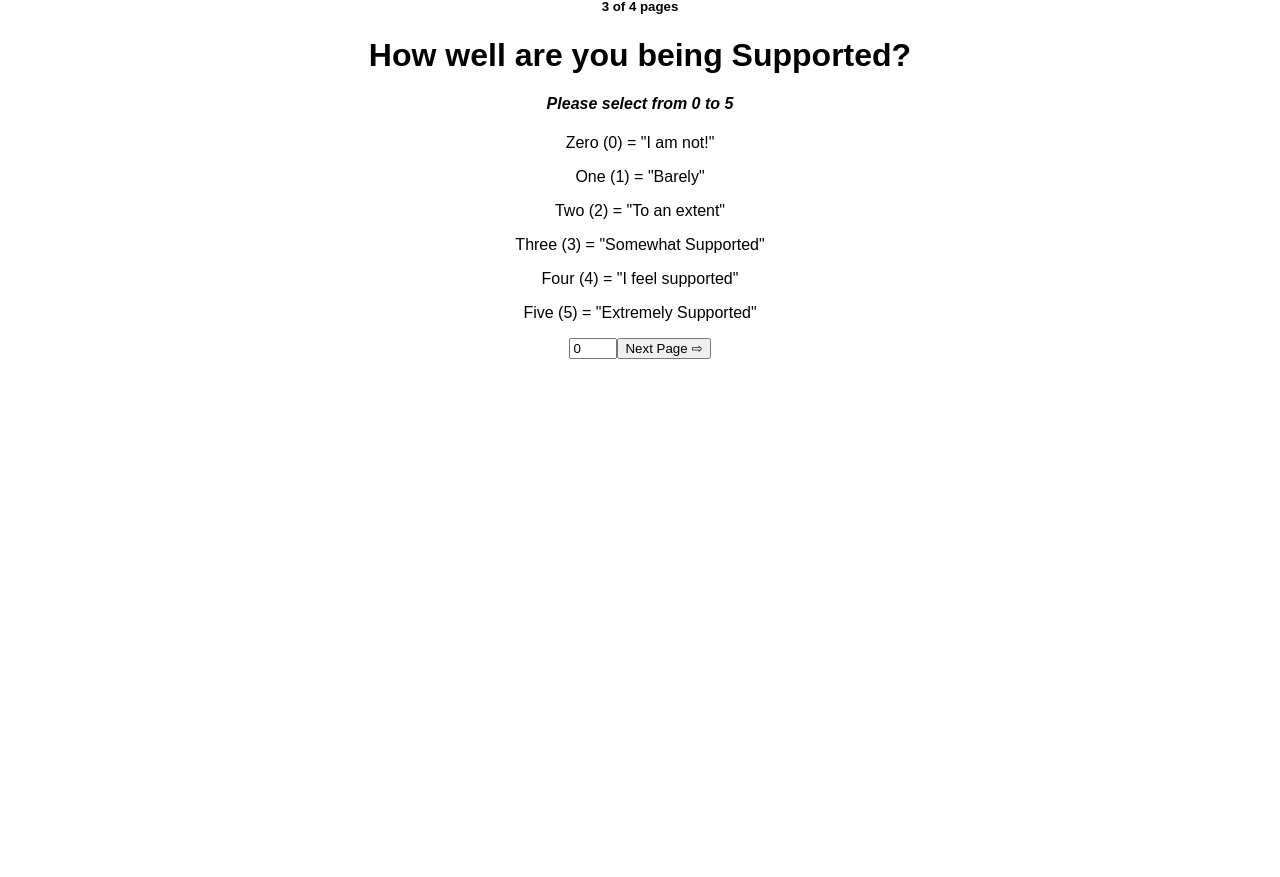
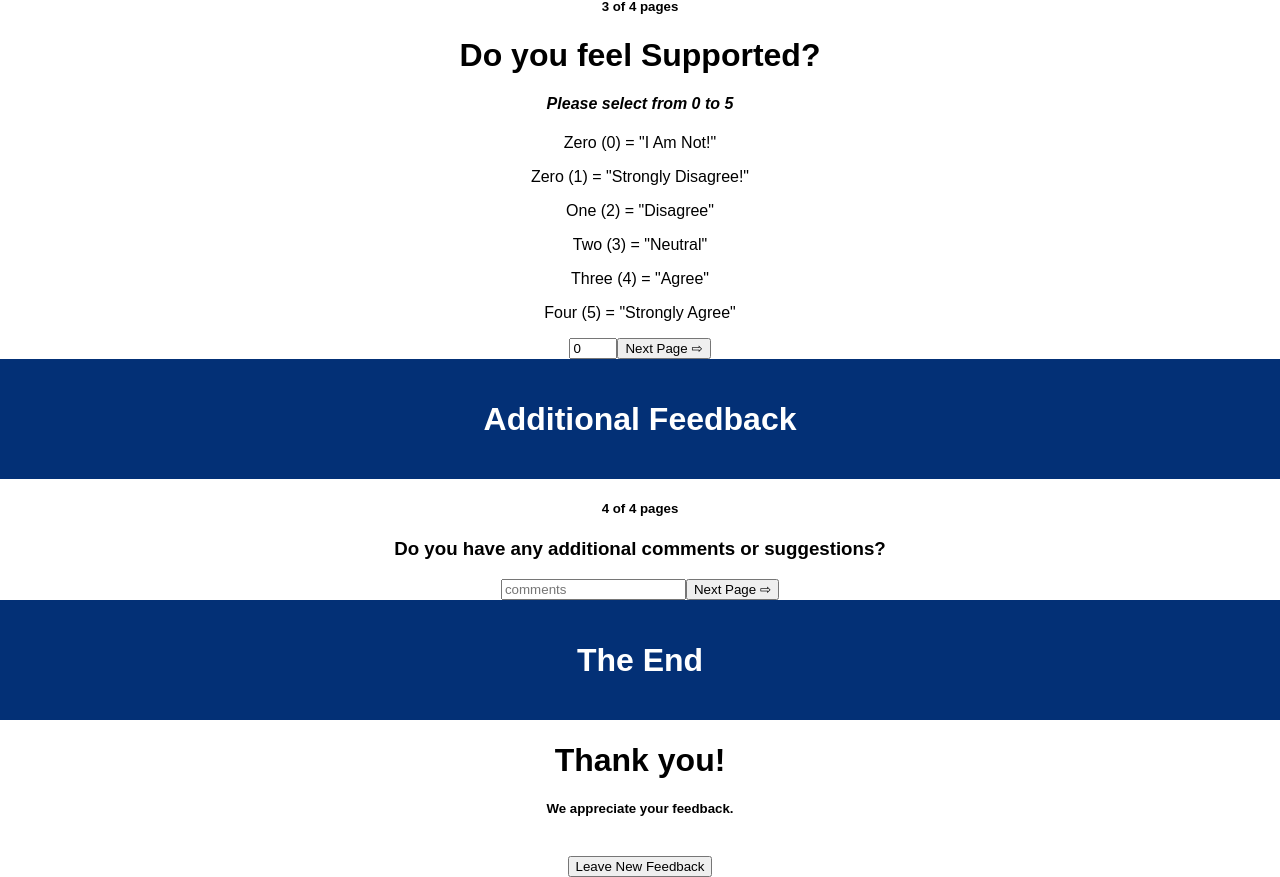
Before and after one commit to Jerome-Horton/redux-feedback-loop, a React (Create React App) app: page / in a window 1280 px wide. Shown: the part 1396-2273 px from the top of the page. Before the commit the page ends 1755 px from the top, so only its background shows below. Built offline with nearby package versions, Linux system fonts and the light colour scheme; no server answers.

Commit message:
Created & Imported ThankYou Wireframe

```diff
--- a/src/components/App/App.jsx
+++ b/src/components/App/App.jsx
@@ -7,6 +7,8 @@ import HomePage from '../HomePage/HomePage'
 import Feelings from '../Feeling/Feelings';
 import Understanding from '../Understanding/Understanding';
 import Support from '../Support/Support';
+import Comments from '../Comments/Comments';
+import ThankYou from '../ThankYou/ThankYou';
 
 function App() {
 
@@ -45,6 +47,8 @@ function App() {
       <Feelings />
       <Understanding />
       <Support />
+      <Comments />
+      <ThankYou />
     </div>
   );
 }
--- a/src/components/Comments/Comments.jsx
+++ b/src/components/Comments/Comments.jsx
@@ -0,0 +1,46 @@
+import React from "react";
+import {useState} from 'react';
+
+
+function Comments (){
+    console.log('in Comments');
+
+// Set State for event
+    const [comments, setComments] = useState('');
+// create handle Button function for next navigation
+    // const nextButton (){
+// }
+
+
+    return (
+
+        <>
+        <div className='App-header'>
+        <h1>Additional Feedback</h1>
+        </div>
+
+        <div className = "pageCount">
+            <h5>4 of 4 pages</h5>
+        </div>
+
+
+        <div>
+        <h3>Do you have any additional comments or suggestions?</h3>
+        <input className='App-input'
+            type="text"
+            value={comments}
+            placeholder="comments"
+            onChange={(event) => setComments(event.target.value)}>
+        </input>
+        <button>Next Page ⇨</button>
+
+    </div>
+        </>
+
+    )
+}
+
+
+
+
+export default Comments;
--- a/src/components/Support/Support.jsx
+++ b/src/components/Support/Support.jsx
@@ -30,14 +30,14 @@ function Support (){
 
 
         <div>
-        <h1>How well are you being Supported?</h1>
+        <h1>Do you feel Supported?</h1>
         <h4> Please select from 0 to 5 </h4>
-        <p>Zero (0) = "I am not!"</p>
-        <p>One (1) = "Barely"</p>
-        <p>Two (2) = "To an extent"</p>
-        <p>Three (3) = "Somewhat Supported"</p>
-        <p>Four (4) = "I feel supported"</p>
-        <p>Five (5) = "Extremely Supported"</p>
+        <p>Zero (0) = "I Am Not!"</p>
+        <p>Zero (1) = "Strongly Disagree!"</p>
+        <p>One (2) = "Disagree"</p>
+        <p>Two (3) = "Neutral"</p>
+        <p>Three (4) = "Agree"</p>
+        <p>Four (5) = "Strongly Agree"</p>
         <input className='input'
             type="number"
             min={0}
--- a/src/components/ThankYou/ThankYou.jsx
+++ b/src/components/ThankYou/ThankYou.jsx
@@ -0,0 +1,23 @@
+import react from 'react';
+
+function ThankYou() {
+
+    return (
+        <>
+            <div className='App-header'>
+                <h1>The End</h1>
+            </div>
+
+            <div>
+
+                <h1>Thank you!</h1>
+                <h5>We appreciate your feedback.</h5>
+                <br></br>
+                <button>Leave New Feedback</button>
+
+            </div>
+        </>
+    )
+}
+
+export default ThankYou;
```
